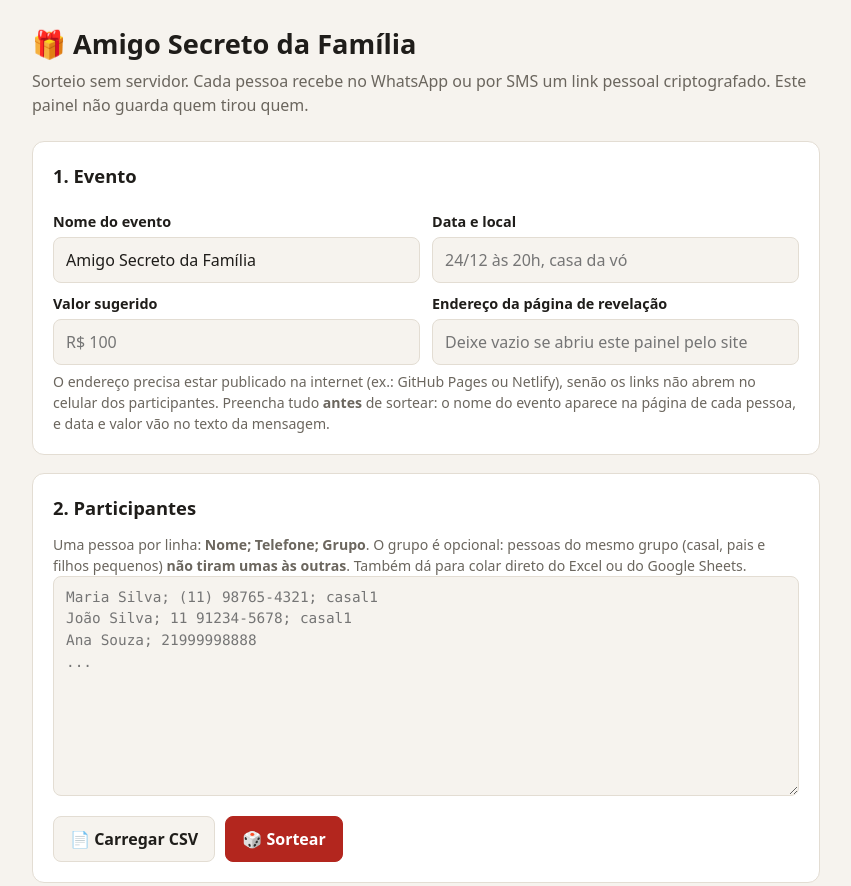
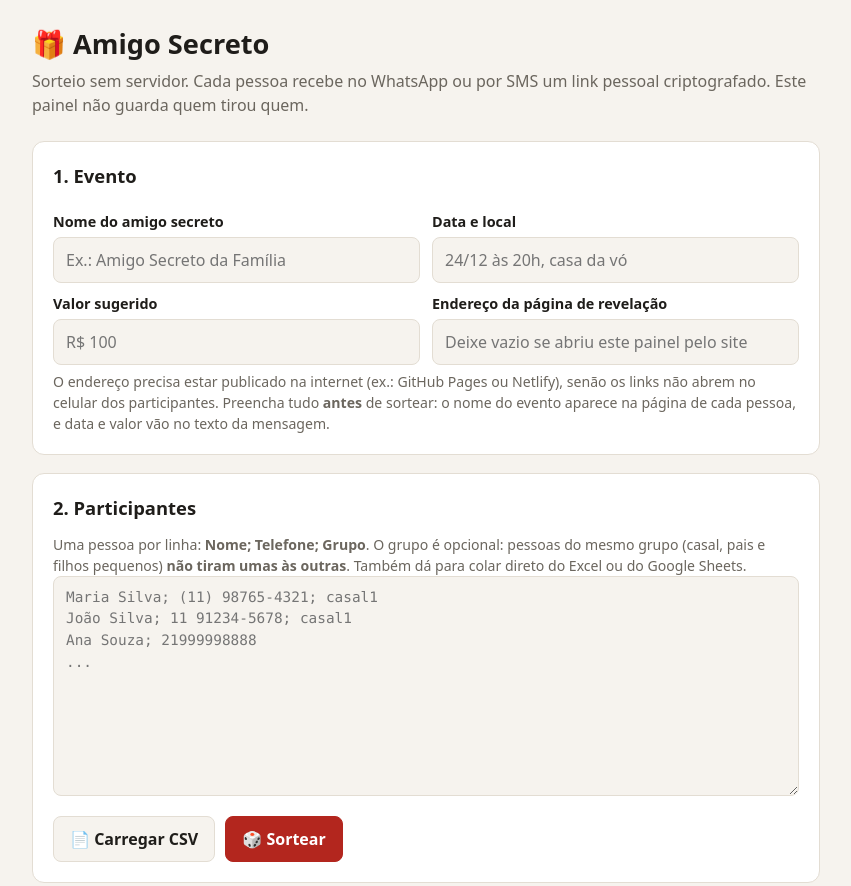
Before and after one commit to GustavoMilchereit/App-Amigos-Secreto, a plain HTML site: page painel.html in a window 1280 px wide. Shown: the top 886 px of the page, without its empty margins (214-1065 px from the left). Drawn offline with Linux system fonts and the light colour scheme.

Commit message:
Painel genérico para qualquer grupo e nome do amigo secreto obrigatório
Co-Authored-By: Claude Opus 5.5 <noreply@anthropic.com>
Claude-Session: https://claude.ai/code/session_01PXASYmh7AbMJK8492EEfEd

```diff
--- a/painel.html
+++ b/painel.html
@@ -3,7 +3,7 @@
 <head>
 <meta charset="utf-8">
 <meta name="viewport" content="width=device-width, initial-scale=1">
-<title>Amigo Secreto da Família</title>
+<title>Amigo Secreto: Painel</title>
 <style>
   :root {
     --bg: #f6f3ee; --card: #ffffff; --text: #1f1d1a; --muted: #6b665e;
@@ -49,13 +49,13 @@
 </head>
 <body>
 <main>
-  <h1>🎁 Amigo Secreto da Família</h1>
+  <h1>🎁 Amigo Secreto</h1>
   <p class="sub">Sorteio sem servidor. Cada pessoa recebe no WhatsApp ou por SMS um link pessoal criptografado. Este painel não guarda quem tirou quem.</p>
 
   <section id="sec-evento">
     <h2>1. Evento</h2>
     <div class="row">
-      <div><label for="ev-nome">Nome do evento</label><input id="ev-nome" value="Amigo Secreto da Família"></div>
+      <div><label for="ev-nome">Nome do amigo secreto</label><input id="ev-nome" placeholder="Ex.: Amigo Secreto da Família"></div>
       <div><label for="ev-data">Data e local</label><input id="ev-data" placeholder="24/12 às 20h, casa da vó"></div>
     </div>
     <div class="row">
@@ -156,6 +156,7 @@ $('btn-sortear').onclick = async () => {
   if (st.envio && !confirm('Já existe um sorteio. Sortear de novo invalida os links enviados. Continuar?')) return;
   const { pessoas, erros } = AmigoSecreto.parse($('pessoas').value);
   if (erros.length) return feedback(erros.map(esc).join('<br>'), 'err');
+  if (!$('ev-nome').value.trim()) { $('ev-nome').focus(); return feedback('Dê um nome ao amigo secreto no passo 1. Ele aparece na mensagem e na página de cada pessoa.', 'err'); }
   try {
     $('btn-sortear').disabled = true;
     const ev = evento();
@@ -174,7 +175,7 @@ $('btn-sortear').onclick = async () => {
 };
 
 $('btn-refazer').onclick = () => {
-  if (!confirm('Apagar o sorteio atual? Avise a família para ignorar os links antigos.')) return;
+  if (!confirm('Apagar o sorteio atual? Avise os participantes para ignorar os links antigos.')) return;
   save({ envio: null }); feedback(''); render();
 };
 
```
